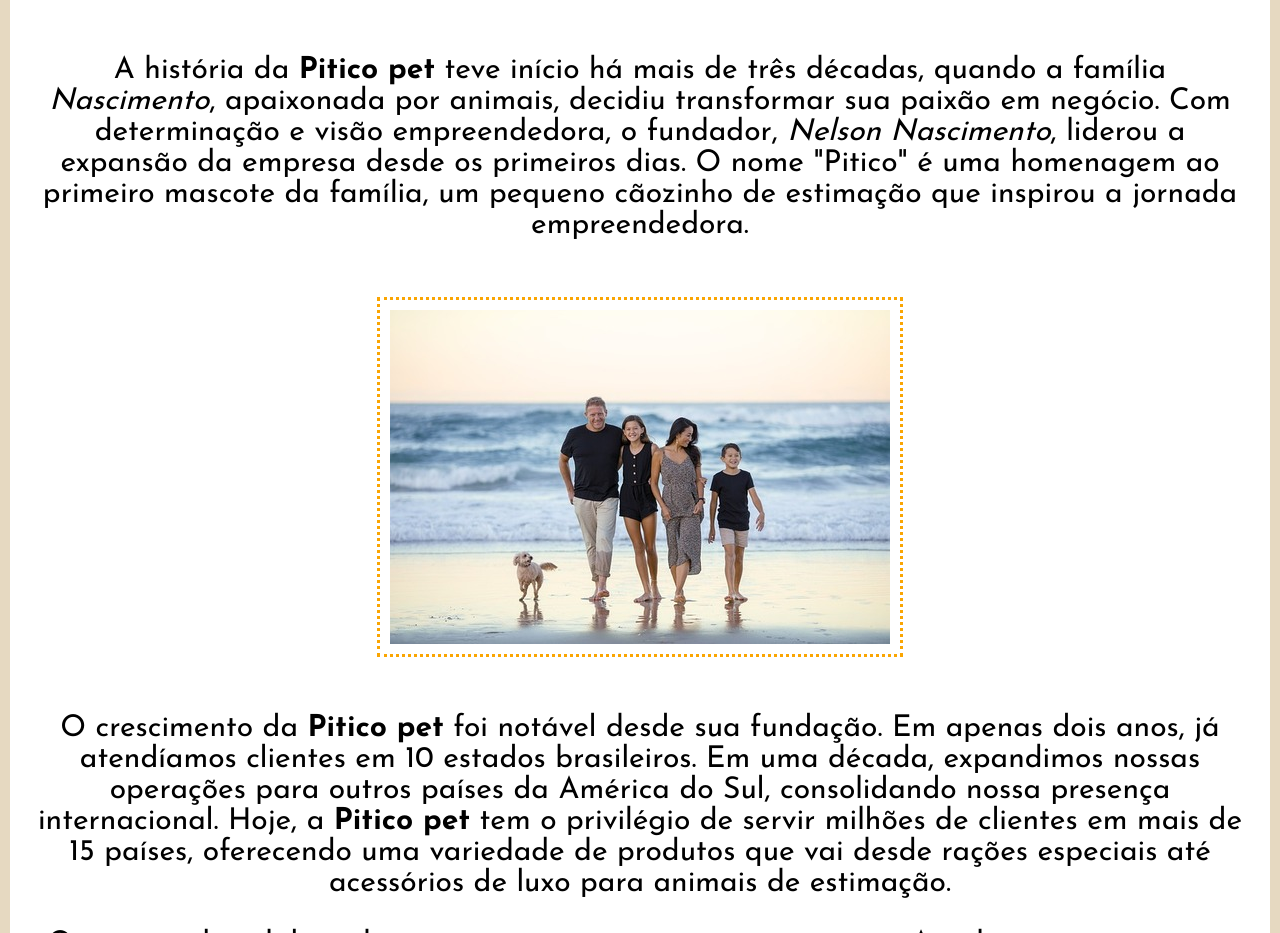
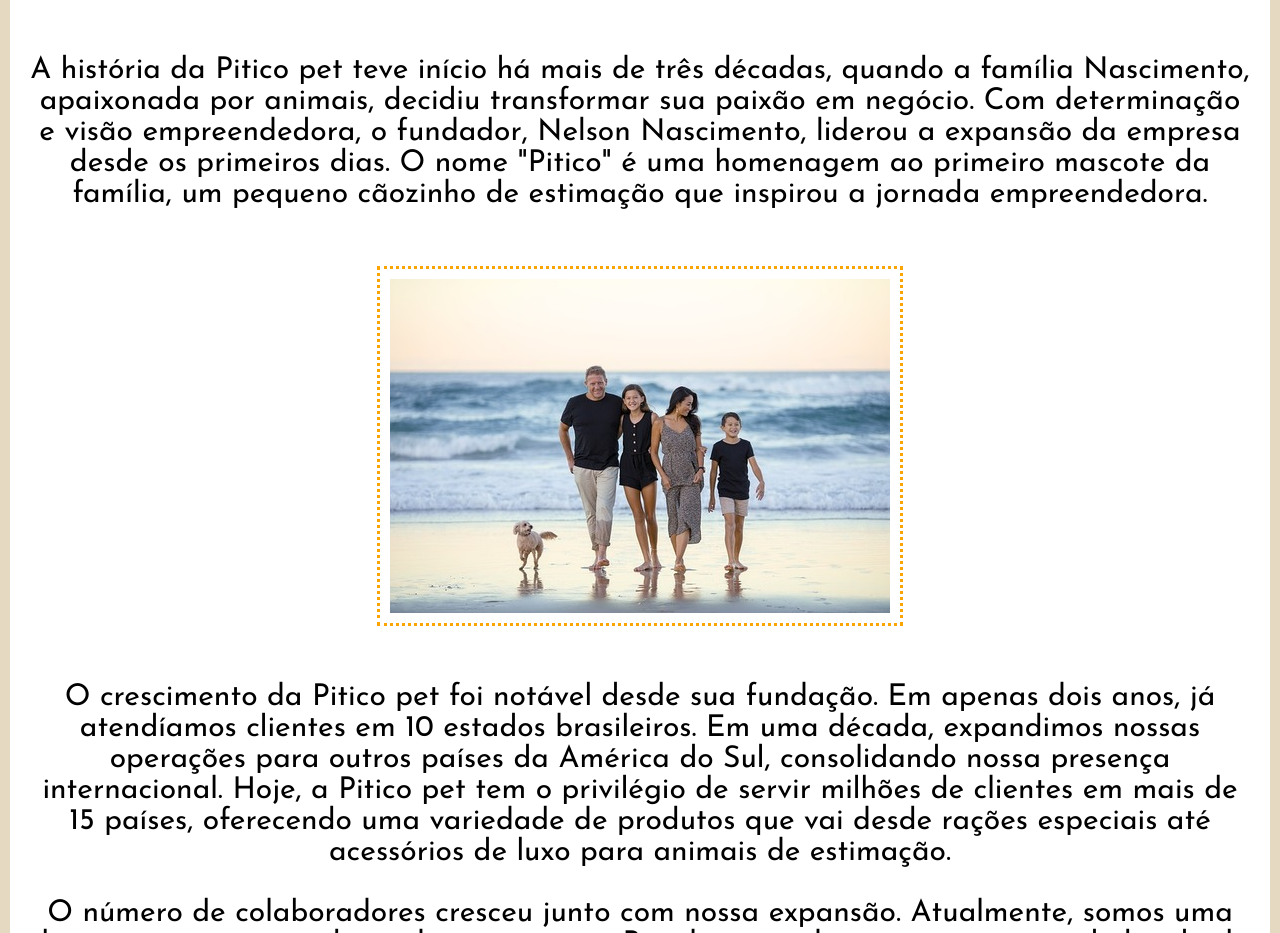
Before and after one commit to HendellM/pitico-pet-1.5, a plain HTML site: page html/sobre.html in a window 1280 px wide. Shown: the part 1867-2800 px from the top of the page. Drawn offline with Linux system fonts and the light colour scheme.

Commit message:
Update sobre.html

```diff
--- a/html/sobre.html
+++ b/html/sobre.html
@@ -31,7 +31,7 @@
 <section id="Introdução"> <!--Introdução-->
     <h2>A <strong>Pitico pet</strong>...</h2>
     <p>
-        A <strong>Pitico pet</strong> é uma das maiores e mais renomadas pet shops
+        A <spam class="negrito">Pitico pet</spam> é uma das maiores e mais renomadas pet shops
         especializadas em produtos para animais de estimação em todo o Brasil.
         Fundada em 1990, a empresa tem crescido constantemente,
         conquistando uma clientela fiel e ampliando sua presença para além das
@@ -58,7 +58,7 @@
     <br>
     <p>
         Compre as roupas e acessórios para o seu bichinho de estimação na
-        Piticos Pet. Acesse <a href="../index.html">nossa loja</a> ou entre em contato se tiver dúvidas.
+        <spam class="negrito">Piticos pet</spam>. Acesse <a href="../index.html">nossa loja</a> ou entre em contato se tiver dúvidas.
         Conheça também nossa <a href="#historia">história</a> e nossos <a
         href="#diferenciais">diferenciais</a>.
     </p>
@@ -69,10 +69,10 @@
     <h2 id="historia">História</h2>
 
     <p>
-        A história da <strong><strong>Pitico pet</strong></strong> teve início há mais de três décadas, quando a
-        família <em>Nascimento</em>, apaixonada por animais, decidiu transformar sua
+        A história da <spam class="negrito">Pitico pet</spam> teve início há mais de três décadas, quando a
+        família <spam class="italico">Nascimento</spam>, apaixonada por animais, decidiu transformar sua
         paixão em negócio. Com determinação e visão empreendedora, o
-        fundador, <em>Nelson Nascimento</em>, liderou a expansão da empresa desde os
+        fundador, <spam class="italico">Nelson Nascimento</spam>, liderou a expansão da empresa desde os
         primeiros dias. O nome "Pitico" é uma homenagem ao primeiro mascote
         da família, um pequeno cãozinho de estimação que inspirou a jornada
         empreendedora.
@@ -84,10 +84,10 @@
     </div>
 
     <p>
-        O crescimento da <strong>Pitico pet</strong> foi notável desde sua fundação. Em apenas
+        O crescimento da <spam class="negrito">Pitico pet</spam> foi notável desde sua fundação. Em apenas
         dois anos, já atendíamos clientes em 10 estados brasileiros. Em uma
         década, expandimos nossas operações para outros países da América do
-        Sul, consolidando nossa presença internacional. Hoje, a <strong>Pitico pet</strong> tem o
+        Sul, consolidando nossa presença internacional. Hoje, a <spam class="negrito">Pitico pet</spam> tem o
         privilégio de servir milhões de clientes em mais de 15 países, oferecendo
         uma variedade de produtos que vai desde rações especiais até acessórios
         de luxo para animais de estimação.
@@ -103,7 +103,7 @@
     </p>
 
     <p>
-        A <strong>Pitico pet</strong> tem sido reconhecida não apenas pelo seu sucesso
+        A <spam class="negrito">Pitico pet</spam> tem sido reconhecida não apenas pelo seu sucesso
         comercial, mas também pelo compromisso com causas sociais e
         ambientais. Recebemos prêmios de reconhecimento por nossas iniciativas
         sustentáveis e investimentos em programas de bem-estar animal. Nossa
```
